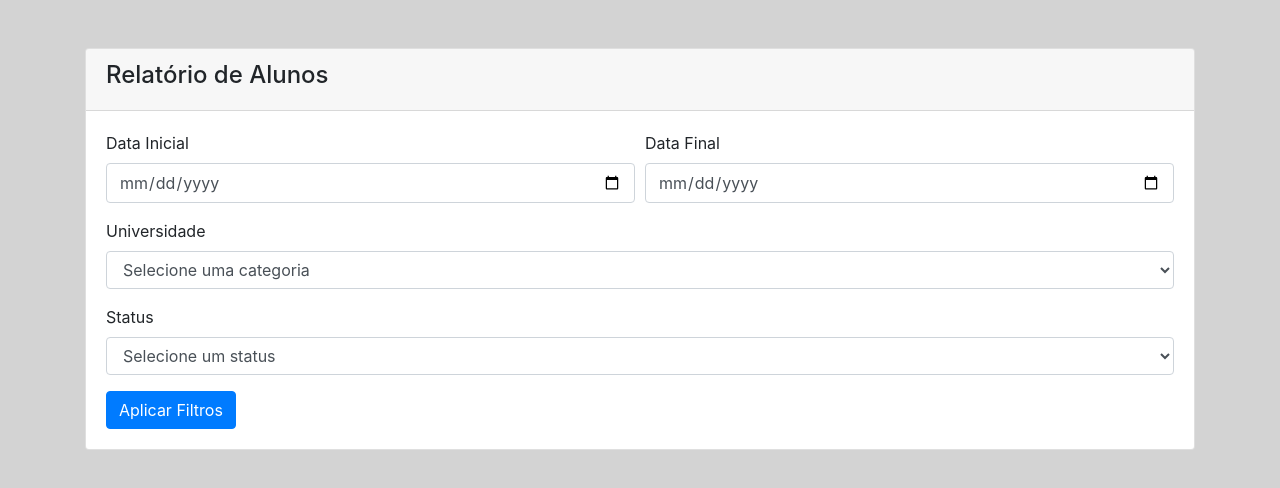
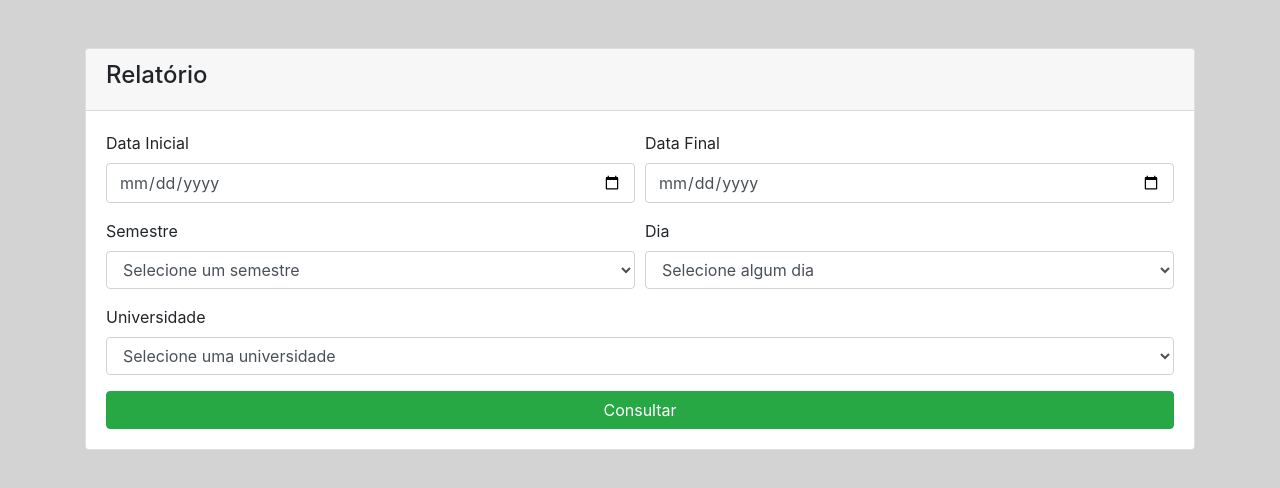
Before and after one commit to Angelo-Luiz/projeto-integrador, a PHP site: page /relatorioAlunos.php in a window 1280 px wide. Shown: the part 56-544 px from the top of the page. Run offline with PHP 8.4, Linux system fonts and the light colour scheme; the visitor is signed in with stand-in values (Sample User, id 1); data comes from the database, SQL or seed files in the repository; both versions use the stored data as it was after the commit; data that the repository does not hold is empty; some libraries are stand-ins or nearby versions.

Commit message:
corrigida falha no banco na tabela de alunos, iniciado relatório com ajax

```diff
--- /dev/null
+++ b/projeto/JS/RelatorioAluno.js
@@ -0,0 +1,46 @@
+class RelatorioAluno{
+    constructor(){
+        this.dataInicial = document.querySelector('#data-inicial');
+        this.dataFinal = document.querySelector('#data-final');
+        this.semestre = document.querySelector('#semestre');
+        this.dia = document.querySelector('#dia');
+        this.universidade = document.querySelector('#universidade');
+        this.botao = document.querySelector('#botao');
+
+        this.requisicao();
+    }
+
+    requisicao(){
+
+
+        this.botao.addEventListener('click', event => {
+
+            const data = {
+                dataInicial: this.dataInicial.value,
+                dataFinal: this.dataFinal.value,
+                semestre: this.semestre.value,
+                dia: this.dia.value,
+                universidade: this.universidade.value,
+            };
+
+            const url = 'http://localhost:8090/integrador/projeto/Controller/relatorioAlunosController.php';
+
+            fetch(url, {
+                method: 'POST',
+                headers: {
+                    'Content-Type': 'application/json'
+                },
+                body: JSON.stringify(data)
+            }).then(response => response.json())
+                .then(result => {
+                    console.log(result)
+                })
+                .catch(errpr => {
+                    console.log('deu ruim irmao')
+                })
+
+        });
+    }
+}
+
+let relatorio = new RelatorioAluno();
--- a/projeto/View/relatorioAlunos.php
+++ b/projeto/View/relatorioAlunos.php
@@ -14,6 +14,7 @@
 
     $uni = new UniversidadeDAO();
     $facul = $uni->readUniversidade();
+    $dias = $uni->readUniversidade("select * from dias_semana");
     ?>
 
     <link rel="stylesheet" href="https://maxcdn.bootstrapcdn.com/bootstrap/4.0.0/css/bootstrap.min.css">
@@ -26,6 +27,9 @@
         body{
             background-color: #D3D3D3;
         }
+        .botao{
+            width: 100%;
+        }
     </style>
 </head>
 <body>
@@ -37,48 +41,63 @@ include_once 'topo.php';
 <section class="container mt-5">
     <div class="card">
         <div class="card-header">
-            <h4>Relatório de Alunos</h4>
+            <h4>Relatório</h4>
     </div>
         <div class="card-body">
     <form>
         <div class="form-row">
             <div class="form-group col-md-6">
-                <label for="inputDataInicial">Data Inicial</label>
-                <input type="date" class="form-control" id="inputDataInicial" placeholder="Data Inicial">
+                <label for="data-inicial">Data Inicial</label>
+                <input type="date" class="form-control" id="data-inicial" placeholder="Data Inicial">
             </div>
             <div class="form-group col-md-6">
-                <label for="inputDataFinal">Data Final</label>
-                <input type="date" class="form-control" id="inputDataFinal" placeholder="Data Final">
+                <label for="data-final">Data Final</label>
+                <input type="date" class="form-control" id="data-final" placeholder="Data Final">
             </div>
         </div>
+
+        <div class="form-row">
+            <div class="form-group col-md-6">
+                <label for="semestre">Semestre</label>
+                <select class="form-control" id="semestre">
+                    <option value="">Selecione um semestre</option>
+                    <option value="1">1º semestre</option>
+                    <option value="2">2º semestre</option>
+                </select>
+
+            </div>
+            <div class="form-group col-md-6">
+                <label for="dia">Dia</label>
+                <select class="form-control" id="dia">
+                    <option value="">Selecione algum dia</option>
+                    <?php
+                    foreach ($dias as $row){
+                        echo "<option value='". $row['id'] . "'>". $row['descricao'] . "</option>";
+                    }
+                    ?>
+                </select>
+
+            </div>
+        </div>
+
+
         <div class="form-group">
-            <label for="inputCategoria">Universidade</label>
-            <select class="form-control" id="inputCategoria">
-                <option value="">Selecione uma categoria</option>
+            <label for="universidade">Universidade</label>
+            <select class="form-control" id="universidade">
+                <option value="">Selecione uma universidade</option>
                 <?php
                 foreach ($facul as $row){
-                    echo "<option value'". $row['id'] . "'>". $row['nome'] . " - ". $row['sigla'] ."</option>";
+                    echo "<option value='". $row['id'] . "'>". $row['nome'] . " - ". $row['sigla'] ."</option>";
                 }
 
                 ?>
             </select>
         </div>
-        <div class="form-group">
-            <label for="inputStatus">Status</label>
-            <select class="form-control" id="inputStatus">
-                <option value="">Selecione um status</option>
-                <option value="status1">Status 1</option>
-                <option value="status2">Status 2</option>
-                <option value="status3">Status 3</option>
-            </select>
-        </div>
-        <button type="submit" class="btn btn-primary">Aplicar Filtros</button>
+        <button type="button" class="btn btn-success botao" id="botao">Consultar</button>
     </form>
         </div>
     </div>
 </section>
-
-<script src="https://code.jquery.com/jquery-3.5.1.slim.min.js"></script>
-<script src="https://cdn.jsdelivr.net/npm/bootstrap@4.5.2/dist/js/bootstrap.min.js"></script>
+<script src="../JS/RelatorioAluno.js"></script>
 </body>
 </html>
```
Also changed, not shown: projeto/Controller/cadastroAlunoController.php (+5 -5 lines), projeto/Controller/relatorioAlunosController.php (added, +7 -0 lines), projeto/DAO/AlunoDAO.php (+28 -12 lines), projeto/createBanco.sql (+65 -0 lines).
